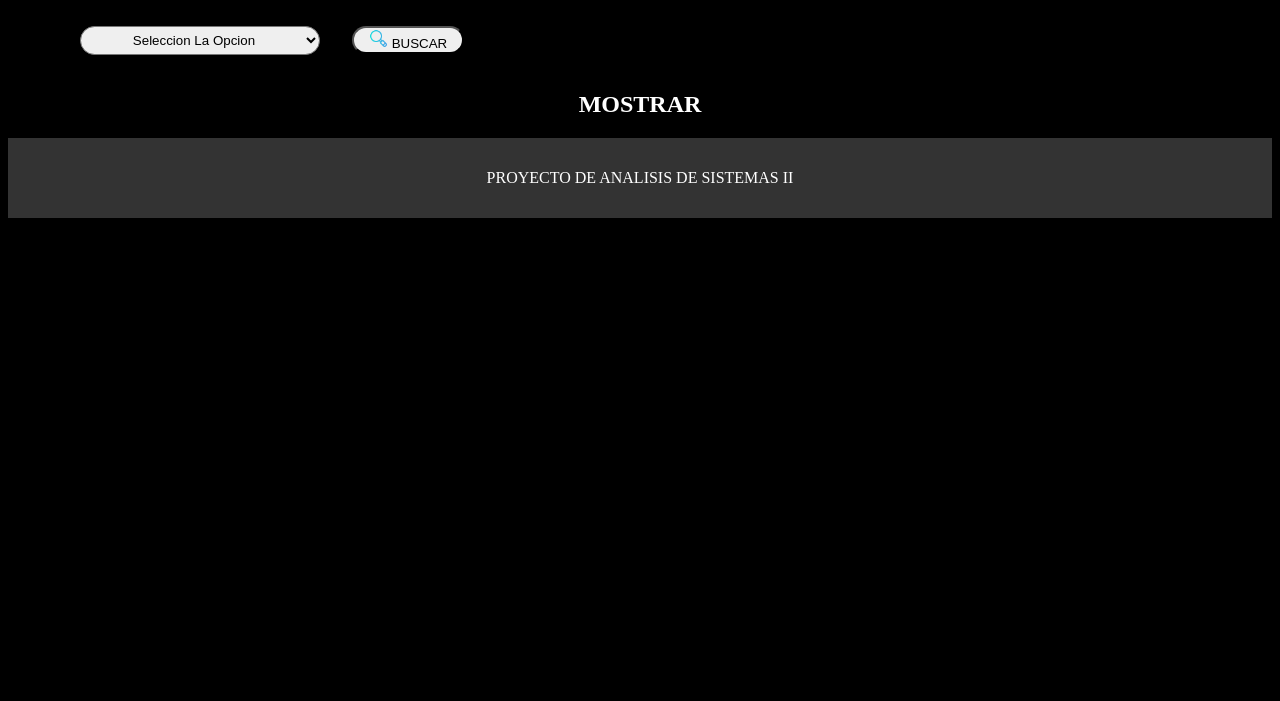
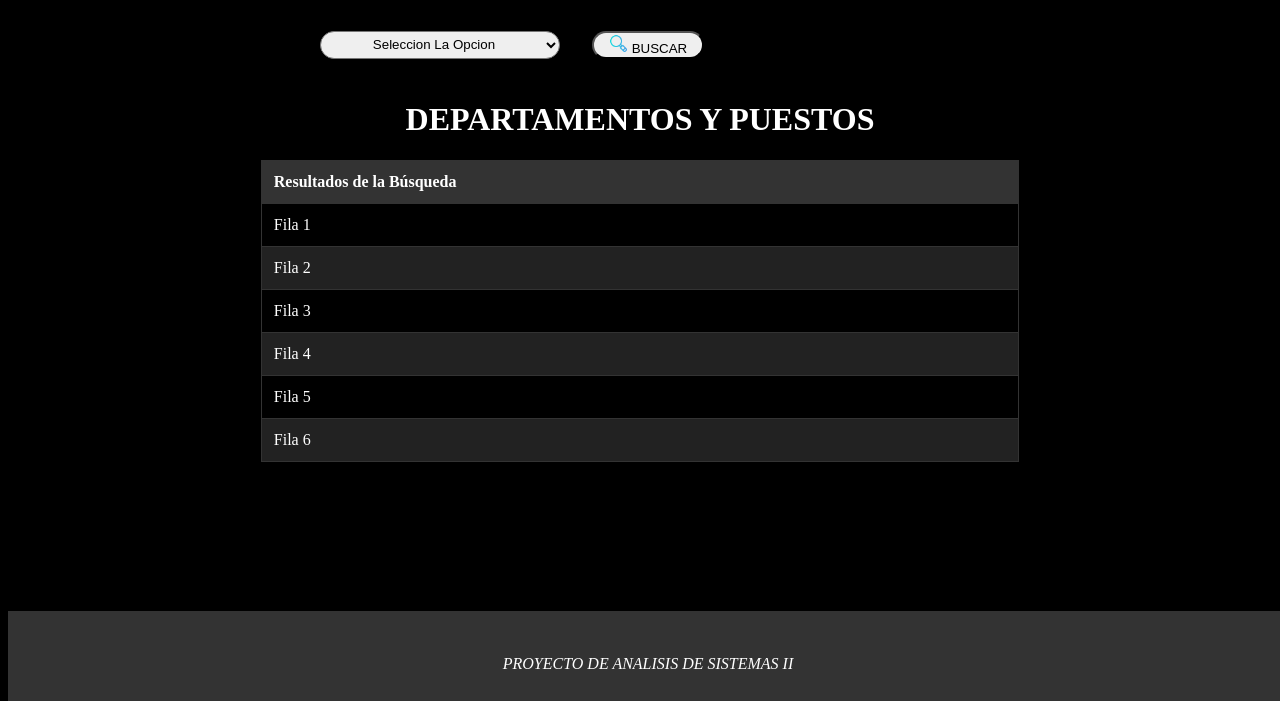
Before and after one commit to HugoFlores331/InduccionAnalisisSOII, a PHP site: page /Vista/administrador/me-2.html in a window 1280 px wide; the page is wider, and only the part inside the window is pictured. Shown: the part 99-800 px from the top of that part. Run offline with PHP 8.4, Linux system fonts and the light colour scheme.

Commit message:
Se añadio la tabla y sus estilos a me-2

```diff
--- a/Vista/administrador/css/me-2.css
+++ b/Vista/administrador/css/me-2.css
@@ -4,6 +4,7 @@ body{
 
 h1{
     color: white;
+    text-align: center;
 }
 
 ul{
@@ -44,3 +45,56 @@ li button:hover{
     display: flex;
     justify-content: center;
 }
+.cbusqueda {
+    display: flex;
+    justify-content: flex-start;
+    align-items: center;
+    height: 10vh;
+    padding-left: 240px; /* Ajusta el valor de píxeles según tus necesidades */
+}
+ /* Estilos para la tabla */
+ .resultados table {
+    margin: 0 auto;
+    border-collapse: collapse;
+    background-color: #000;
+    color: white;
+    border: 1px solid #333;
+    width: 60%;
+    border-radius: 10px;
+    box-shadow: 0 2px 4px rgba(0, 0, 0, 0.1);
+}
+
+.resultados th, .resultados td {
+    padding: 12px;
+    text-align: left;
+    border: 1px solid #333;
+    font-size:medium
+}
+
+.resultados th {
+    background-color: #333;
+    color: white;
+}
+
+.resultados td {
+    border-bottom: 1px solid #333;
+}
+
+.resultados tr:nth-child(even) {
+    background-color: #222;
+}
+
+.resultados tr:hover {
+    background-color: #444;
+}
+footer{
+    font-style: italic;
+    text-align: center;
+    padding: 5px 0;
+    position: absolute;
+    bottom: 0;
+    width: 100%;
+    display: flex;
+    justify-content: center; /* Centra horizontalmente */
+    align-items: center; /* Centra verticalmente */
+}
--- a/Vista/administrador/me-2.html
+++ b/Vista/administrador/me-2.html
@@ -70,9 +70,37 @@
         </ul>
    </section>
 
-   <section class="ver">
-        <h1>MOSTRAR</h1>
-   </section>
+   <h1>DEPARTAMENTOS Y PUESTOS</h1>
+
+       <section class="resultados">
+        <table>
+            <thead>
+                <tr>
+                    <th>Resultados de la Búsqueda</th>
+                </tr>
+            </thead>
+            <tbody>
+                <tr>
+                    <td>Fila 1</td>
+                </tr>
+                <tr>
+                    <td>Fila 2</td>
+                </tr>
+                <tr>
+                    <td>Fila 3</td>
+                </tr>
+                <tr>
+                    <td>Fila 4</td>
+                </tr>
+                <tr>
+                    <td>Fila 5</td>
+                </tr>
+                <tr>
+                    <td>Fila 6</td>
+                </tr>
+            </tbody>
+        </table>
+    </section>
 
    <footer class="barraBaja">
         <div class="c">
```
